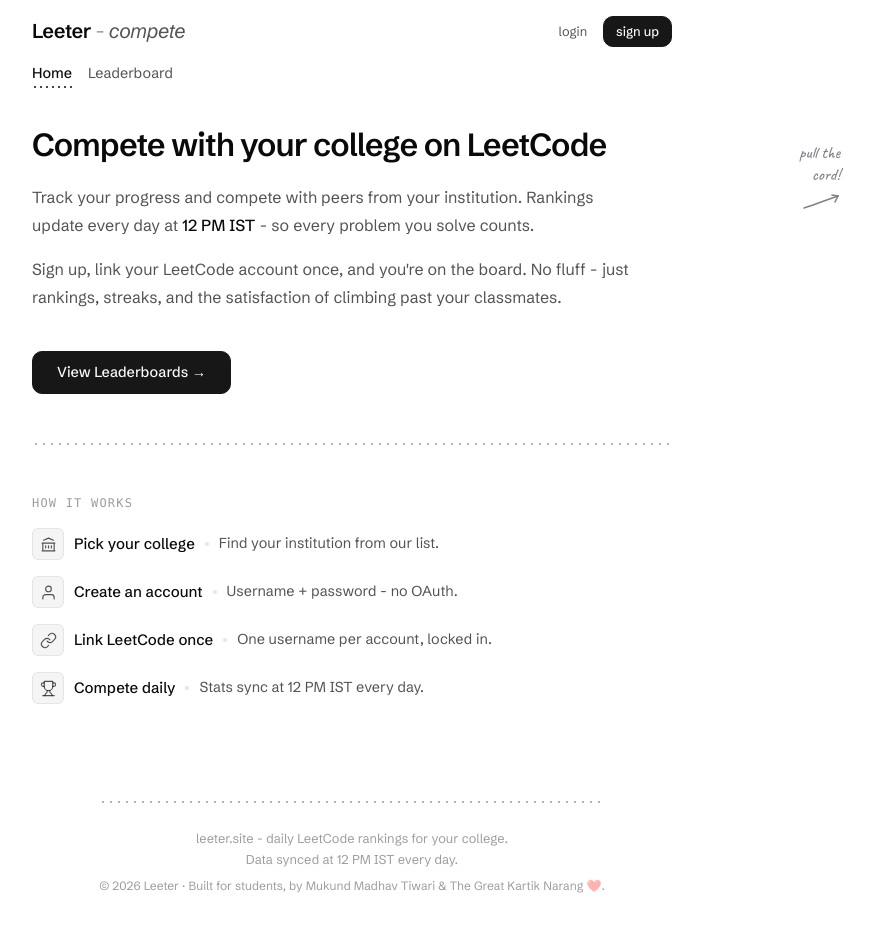
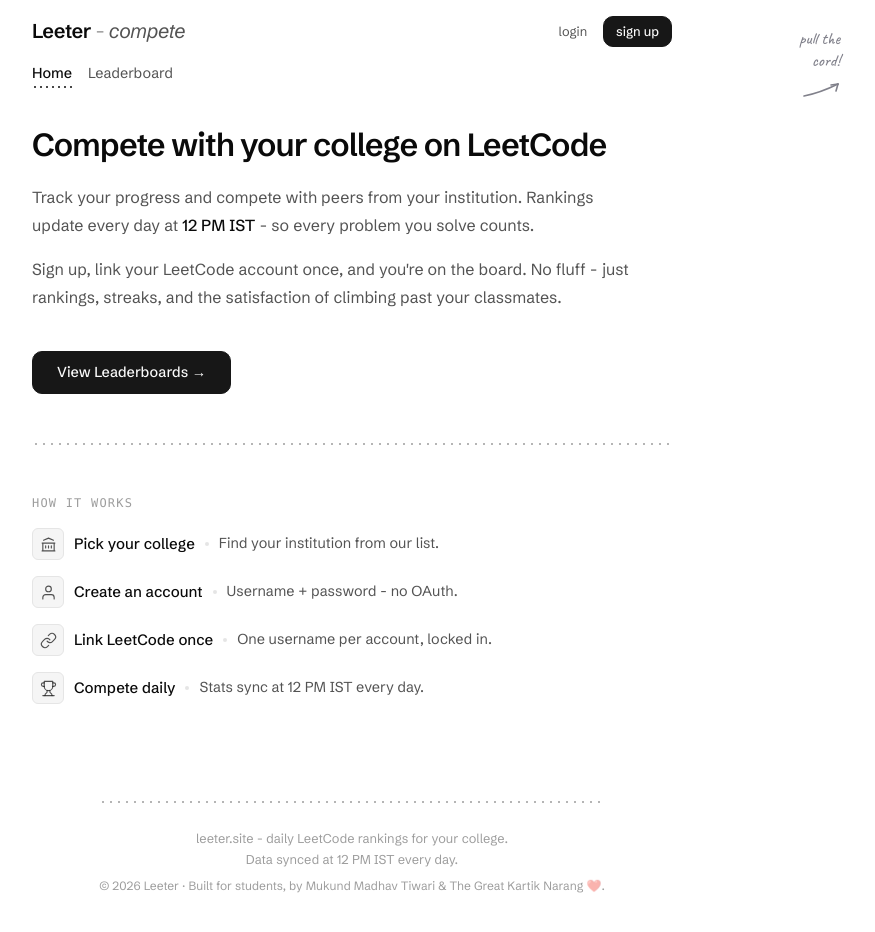
Before and after one commit to kartiknarang166-create/Leeter, a React (Vite) app in the folder web/: page / in a window 1280 px wide. Shown: the top 932 px of the page, without its empty margins (288-1163 px from the left). Built offline with nearby package versions, Linux system fonts and the light colour scheme; no server answers.

Commit message:
Move pull cord hint to top of wire area, arrow points right toward wire

```diff
--- a/web/src/components/Navbar.jsx
+++ b/web/src/components/Navbar.jsx
@@ -70,9 +70,9 @@
             />
           </div>
 
-          {/* "pull the cord!" hint — fixed positioned to align with the bob */}
+          {/* "pull the cord!" hint — fixed, near the TOP where the wire starts */}
           <div className="desktop-only" style={{
-            position: 'fixed', top: '142px', right: '9.5rem', zIndex: 49,
+            position: 'fixed', top: '28px', right: '9.5rem', zIndex: 49,
             display: 'flex', flexDirection: 'column', alignItems: 'flex-end',
             pointerEvents: 'none', userSelect: 'none', whiteSpace: 'nowrap',
           }}>
@@ -86,18 +86,16 @@
             }}>
               pull the<br />cord!
             </span>
-            {/* Arrow pointing right toward the bob */}
-            <svg width="44" height="22" viewBox="0 0 44 22" fill="none"
+            {/* Arrow: from below-right of text, pointing right toward the wire */}
+            <svg width="44" height="26" viewBox="0 0 44 26" fill="none"
               style={{ alignSelf: 'flex-end', marginTop: '4px', marginRight: '-4px' }}>
-              {/* Shaft: goes from left to right with slight upward curve */}
-              <path d="M4 18 C12 16 26 10 38 6"
+              <path d="M4 20 C14 18 26 14 38 8"
                 stroke={theme === 'dark' ? '#736E63' : '#81818B'}
                 strokeWidth="1.6" strokeLinecap="round" fill="none" />
-              {/* Arrowhead pointing right */}
-              <path d="M38 6 L32 5"
+              <path d="M38 8 L31 9"
                 stroke={theme === 'dark' ? '#736E63' : '#81818B'}
                 strokeWidth="1.6" strokeLinecap="round" />
-              <path d="M38 6 L35 12"
+              <path d="M38 8 L36 15"
                 stroke={theme === 'dark' ? '#736E63' : '#81818B'}
                 strokeWidth="1.6" strokeLinecap="round" />
             </svg>
```
